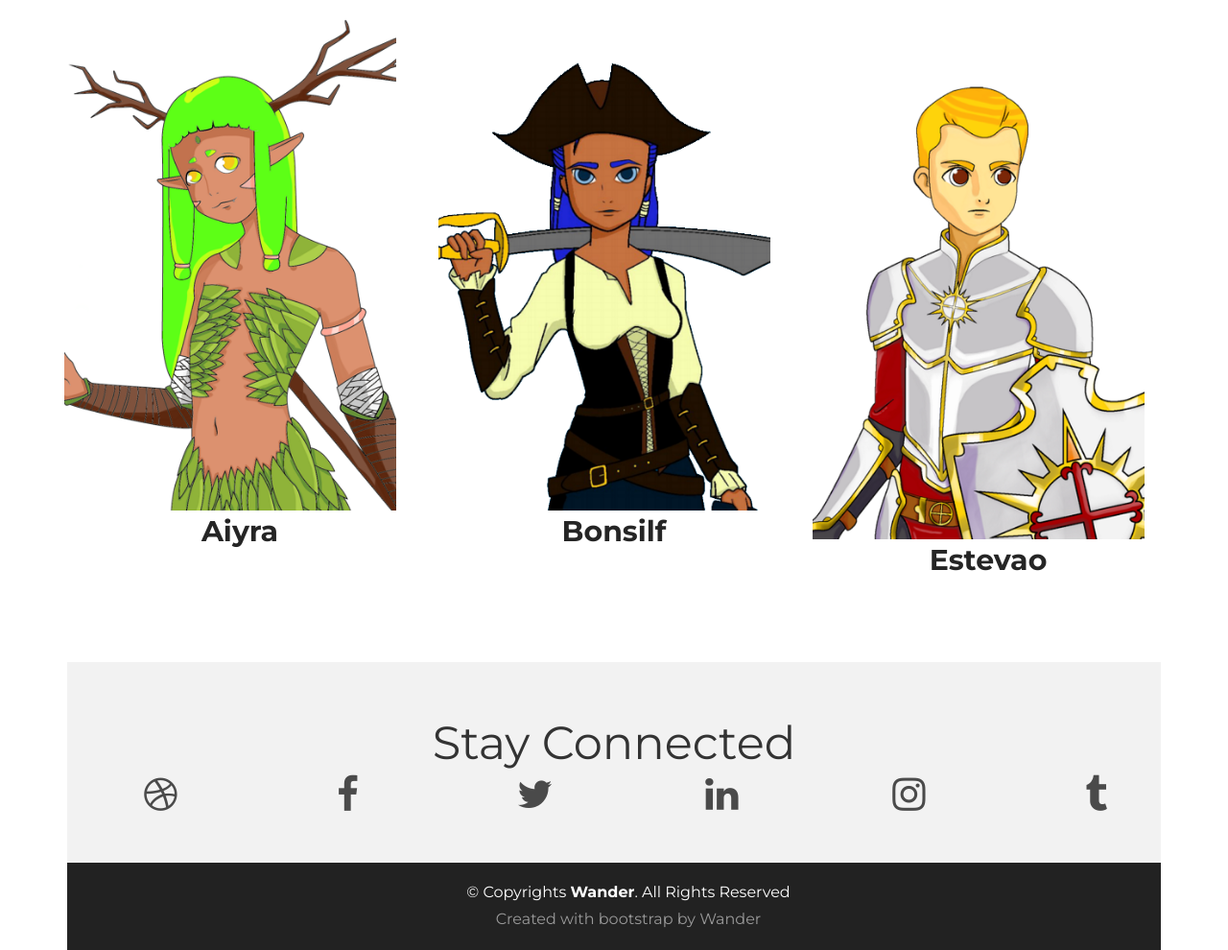
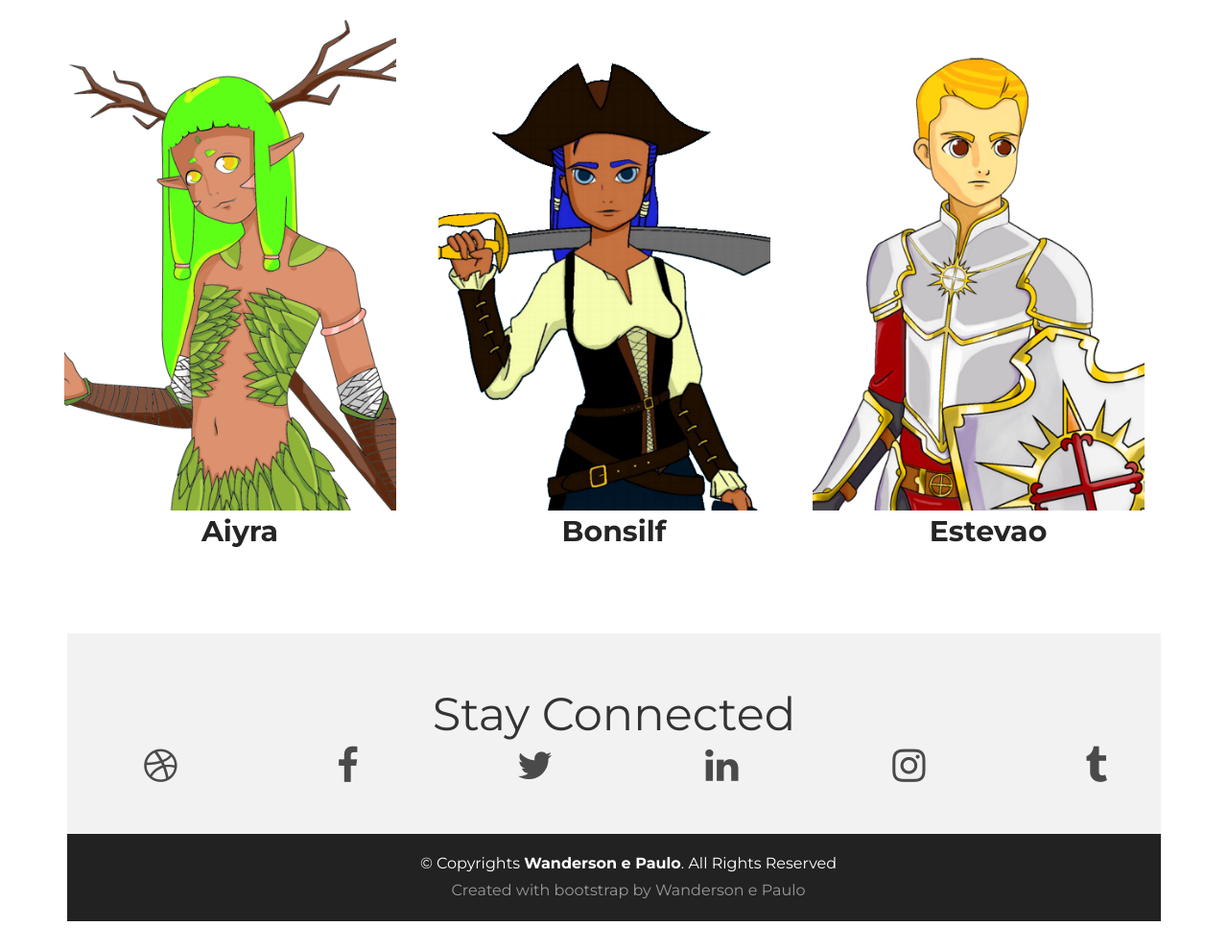
Before and after one commit to Paulo-Aragao/WEB1-characters-page-and-login-system, a website: page Front-end/index.html in a window 1280 px wide. Shown: the part 612-1602 px from the top of the page at 96% size. After the commit the page ends 1572 px from the top, so only its background shows below. Drawn offline with Linux system fonts and the light colour scheme.

Commit message:
html att

```diff
--- a/Front-end/index.html
+++ b/Front-end/index.html
@@ -95,7 +95,7 @@
         </div>
       </div>
       <div >
-        <div class="col-lg-4 col-md-4 col-sm-4 gallery">
+        <div class="col-lg-4 col-md-4 col-sm-4">
           <div class="select"><img src="img/portfolio/estevao.png" class="img-responsive" onclick="document.getElementById('div3').style.display='block'" ></div>
             <h2>Estevao</h2>
             <div id="div3" class="desc">
@@ -139,10 +139,10 @@
   <div id="copyrights">
     <div class="container">
       <p>
-        &copy; Copyrights <strong>Wander</strong>. All Rights Reserved
+        &copy; Copyrights <strong>Wanderson e Paulo</strong>. All Rights Reserved
       </p>
       <div class="credits">
-        Created with bootstrap by Wander</a>
+        Created with bootstrap by Wanderson e Paulo</a>
       </div>
     </div>
   </div>
```
